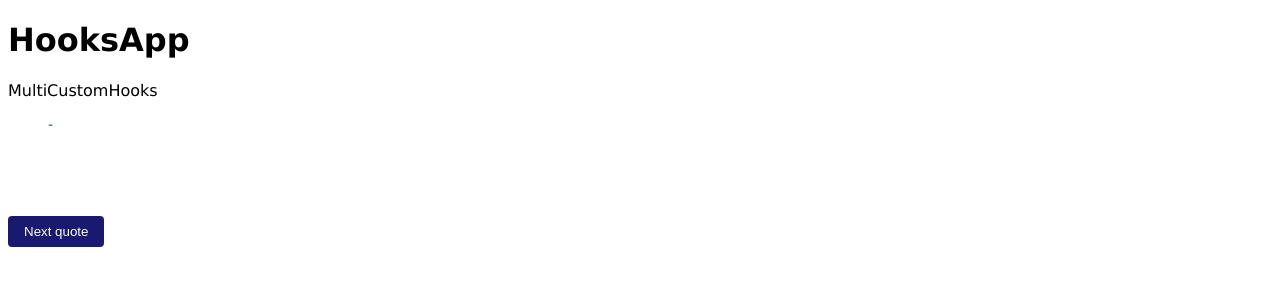
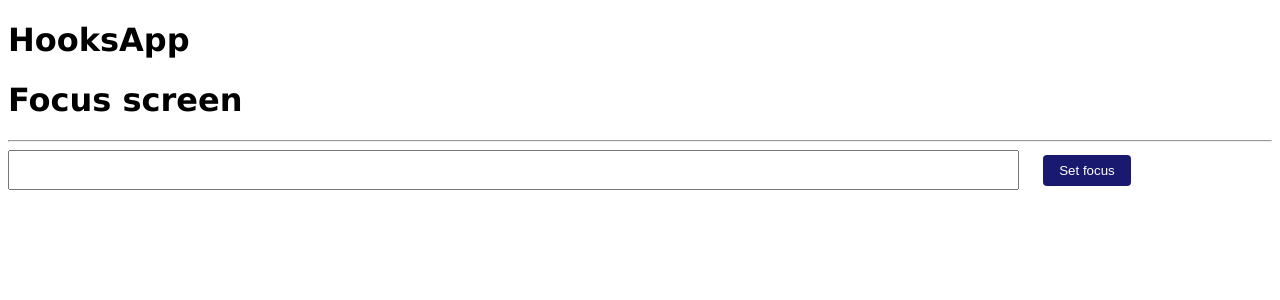
Before and after one commit to JhonEduard26/hooks-app, a React (Vite) app: page / in a window 1280 px wide. Shown: the top 300 px of the page. Built offline with nearby package versions, Linux system fonts and the light colour scheme; no server answers.

Commit message:
[ADD] useref hook

```diff
--- a/src/03-examples/MultiCustomHooks.jsx
+++ b/src/03-examples/MultiCustomHooks.jsx
@@ -1,6 +1,6 @@
 import { useCounter, useFetch } from '../hooks'
-import { Loading } from '../loading/Loading'
-import { Quote } from '../quote/Quote'
+import { Loading } from './loading/Loading'
+import { Quote } from './quote/Quote'
 
 const baseUrl = 'https://www.breakingbadapi.com/api/'
 
--- /dev/null
+++ b/src/04-useRef/FocusScreen.jsx
@@ -0,0 +1,19 @@
+import { useRef } from "react"
+
+export const FocusScreen = () => {
+  const ref = useRef(null)
+
+  const handleClick = () => {
+    ref.current.select()
+  }
+
+  return (
+    <>
+      <h1>Focus screen</h1>
+      <hr />
+
+      <input type="text" ref={ref} />
+      <button onClick={handleClick}>Set focus</button>
+    </>
+  )
+}
--- a/src/App.jsx
+++ b/src/App.jsx
@@ -1,8 +1,9 @@
-import { CounterApp } from './01-useState/CounterApp'
-import { CounterWithHook } from './01-useState/CounterWithHook'
-import { FormWithCustomHook } from './02-useEffect/FormWithCustomHook'
-import { SimpleForm } from './02-useEffect/SimpleForm'
-import { MultiCustomHooks } from './03-examples/MultiCustomHooks'
+// import { CounterApp } from './01-useState/CounterApp'
+// import { CounterWithHook } from './01-useState/CounterWithHook'
+// import { FormWithCustomHook } from './02-useEffect/FormWithCustomHook'
+// import { SimpleForm } from './02-useEffect/SimpleForm'
+// import { MultiCustomHooks } from './03-examples/MultiCustomHooks'
+import { FocusScreen } from './04-useRef/FocusScreen'
 
 export const App = () => {
   return (
@@ -12,7 +13,8 @@ export const App = () => {
       {/* <CounterWithHook /> */}
       {/* <SimpleForm /> */}
       {/* <FormWithCustomHook /> */}
-      <MultiCustomHooks />
+      {/* <MultiCustomHooks /> */}
+      <FocusScreen />
     </>
   )
 }
```
Also changed, not shown: src/03-examples/loading/Loading.css (renamed from src/loading/Loading.css), src/03-examples/loading/Loading.jsx (renamed from src/loading/Loading.jsx), src/03-examples/quote/Quote.jsx (renamed from src/quote/Quote.jsx).
